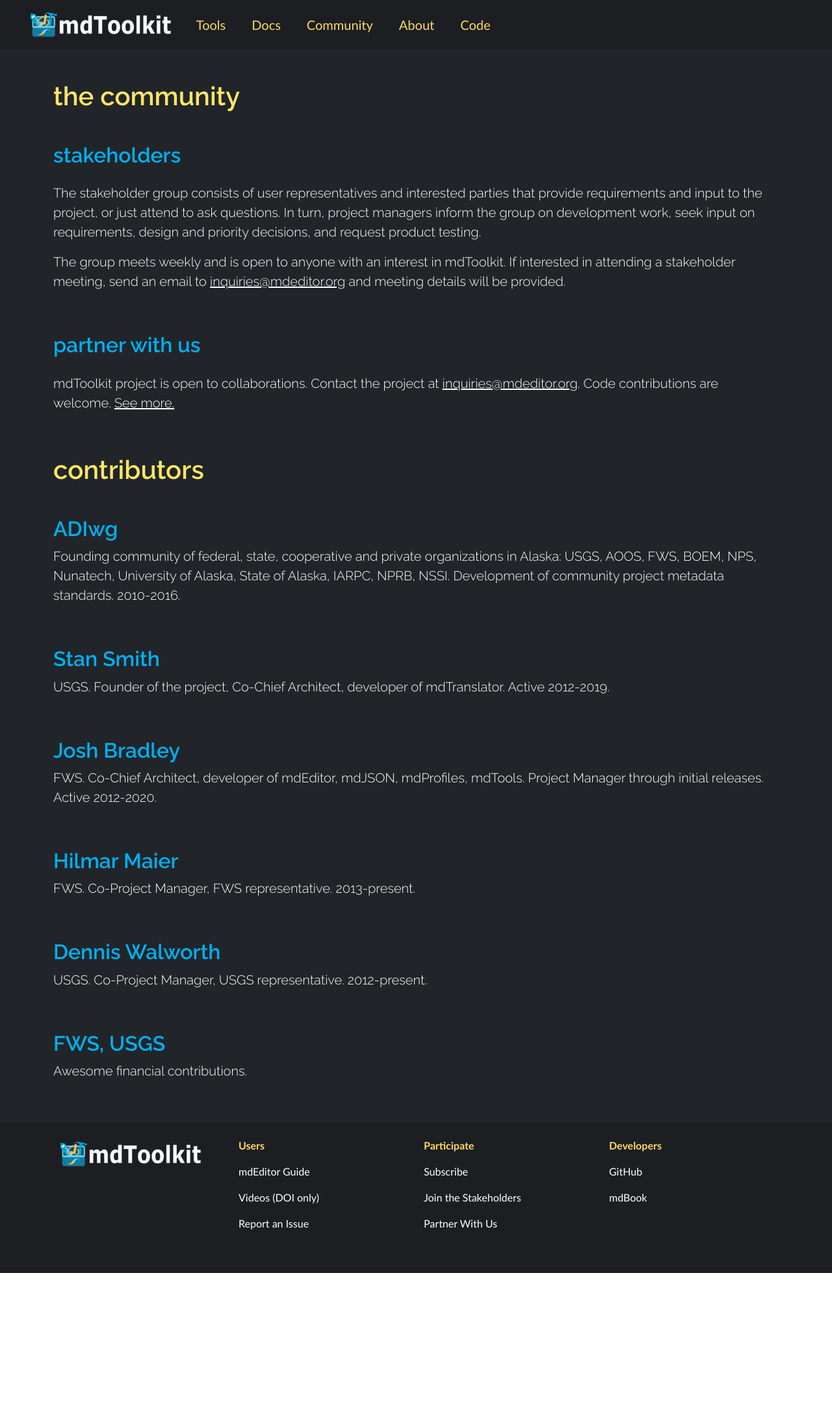
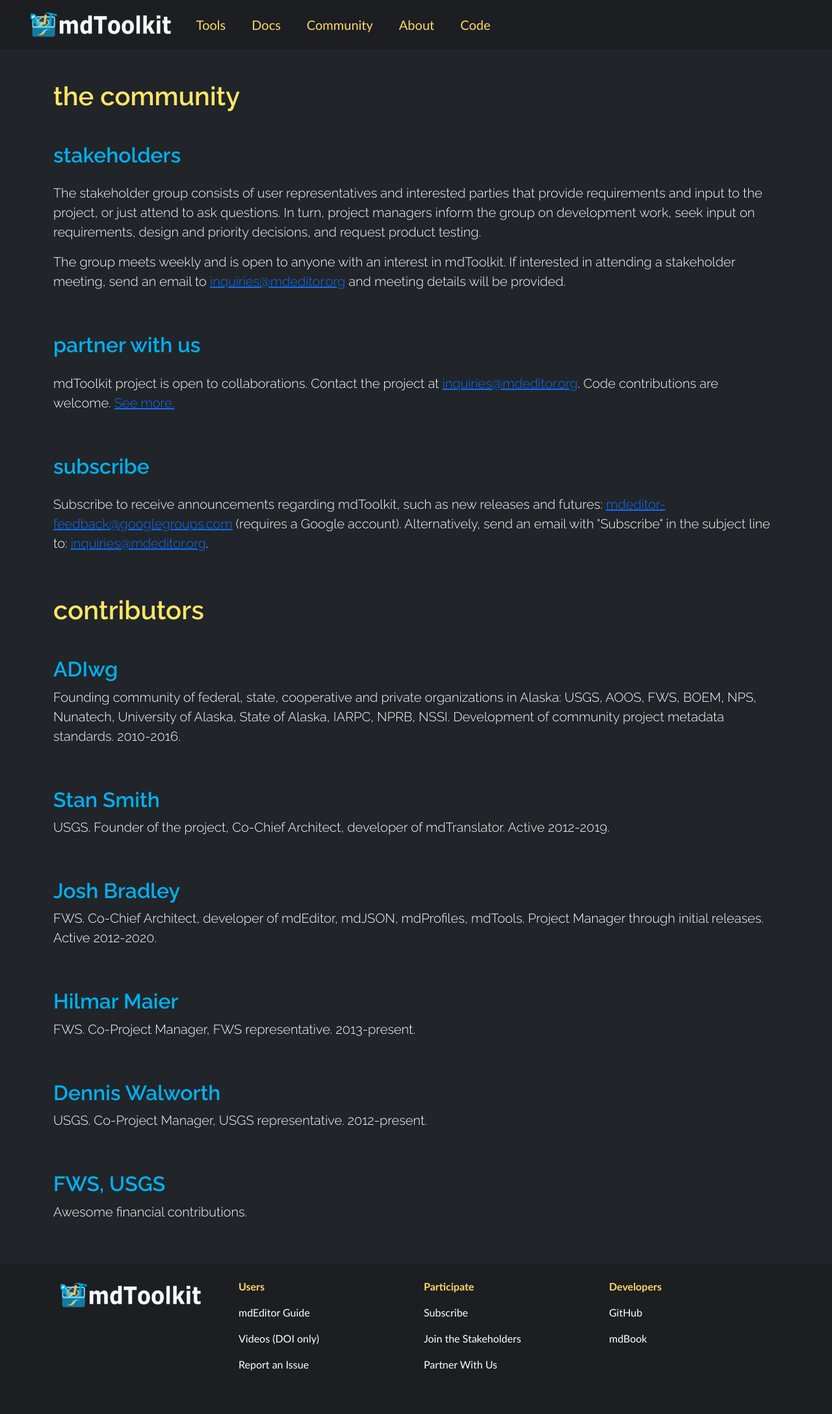
Before and after one commit to adiwg/mdToolkit-web, a Jekyll site: the page built from community.html, in a window 1280 px wide. Shown: the whole page at 65% size. Built offline with Jekyll 4.4.1, drawn with Linux system fonts in a browser that asks for light colours; before the commit the page ends 1959 px from its top, so only the background shows below that.

Commit message:
adding subscribe text and fixing links

```diff
--- a/_sass/main.scss
+++ b/_sass/main.scss
@@ -20,7 +20,7 @@
 }
 
 .fixed-image-height {
-  max-height: 700px;
+  max-height: 650px;
 }
 
 .square {
--- a/code.html
+++ b/code.html
@@ -26,7 +26,7 @@
         </p>
         <p>
           Issues and questions related to the toolkit should be posted in the issues section of
-          the appropriate repository. Alternatively, send an email to <a class="text-white"
+          the appropriate repository. Alternatively, send an email to <a
             href="mailto:inquiries@mdeditor.org">inquiries@mdeditor.org</a>. Code contributions are
           welcome.
         </p>
--- a/community.html
+++ b/community.html
@@ -16,7 +16,7 @@
         </p>
         <p class="fs-5 text-white">
           The group meets weekly and is open to anyone with an interest in mdToolkit. If
-          interested in attending a stakeholder meeting, send an email to <a class="text-white"
+          interested in attending a stakeholder meeting, send an email to <a
             href="mailto:inquiries@mdeditor.org">inquiries@mdeditor.org</a> and meeting
           details will be provided.
         </p>
@@ -26,9 +26,20 @@
     <div class="row my-4 gap-5">
       <div class="col">
         <p class="fs-5 text-white">
-          mdToolkit project is open to collaborations. Contact the project at <a class="text-white"
+          mdToolkit project is open to collaborations. Contact the project at <a
             href="mailto:inquiries@mdeditor.org">inquiries@mdeditor.org</a>. Code
-          contributions are welcome. <a class="text-white" href="about#partners">See more.</a>
+          contributions are welcome. <a href="about#partners">See more.</a>
+        </p>
+      </div>
+    </div>
+    <h2 id="subscribe" class="mt-5 fw-bold text-neonblue">subscribe</h2>
+    <div class="row my-4 gap-5">
+      <div class="col">
+        <p class="fs-5 text-white">
+          Subscribe to receive announcements regarding mdToolkit, such as new releases and futures: <a
+            href="mailto:mdeditor-feedback@googlegroups.com">mdeditor-feedback@googlegroups.com</a> (requires a Google
+          account). Alternatively, send an email with "Subscribe" in the subject line to: <a
+            href="mailto:inquiries@mdeditor.org">inquiries@mdeditor.org</a>.
         </p>
       </div>
     </div>
--- a/index.html
+++ b/index.html
@@ -117,7 +117,8 @@
       stories
     </h2>
     <div class="carousel-item active position-relative fixed-image-height">
-      <img src="assets/images/ArcticNWR-BrooksRange-Lisa_hupp.jpg" class="d-block w-100" alt="alaskanriver">
+      <img class="img-fluid" src="assets/images/ArcticNWR-BrooksRange-Lisa_hupp.jpg" class="d-block w-100"
+        alt="alaskanriver">
       <div class="text-white position-absolute top-50 start-50 translate-middle" style="z-index: 100;">
         <h3 class="fw-bold fs-6">Documenting Scientific Research Projects in Alaska</h3>
         <p class="fs-6">The U.S. Fish and Wildlife Service, Alaska Region, has utilized mdToolkit
@@ -126,7 +127,7 @@
       </div>
     </div>
     <div class="carousel-item position-relative fixed-image-height">
-      <img src="assets/images/Lake_Clark_1644.jpg" class="d-block w-100" alt="collecting minerals">
+      <img class="img-fluid" src="assets/images/Lake_Clark_1644.jpg" class="d-block w-100" alt="collecting minerals">
       <div class="text-white position-absolute top-50 start-50 translate-middle" style="z-index: 100;">
         <h3 class="fw-bold fs-6">Documenting National Scientific Materials Sample Collections</h3>
         <p class="fs-6">The U.S. Geological Survey has utilized mdToolkit to implement a Content
--- a/tools.html
+++ b/tools.html
@@ -128,7 +128,7 @@
         alt="workflow between mdSchemas, mdEditor, mdJSON, mdTranslator, and XML">
     </div>
     <div class="col-sm" id="mdProfiles">
-      <img style="height: 100px;" src="/assets/images/mdProfiles_dark_logo.png" alt="mdProfiles logo">
+      <img style="height: 90px;" src="/assets/images/mdProfiles_dark_logo.png" alt="mdProfiles logo">
       <ul class="fs-5">
         <li>
           <span class="text-dark">Customize visibility of mdJSON elements in the mdEditor interface</span>
```
Also changed, not shown: 5 other files.
